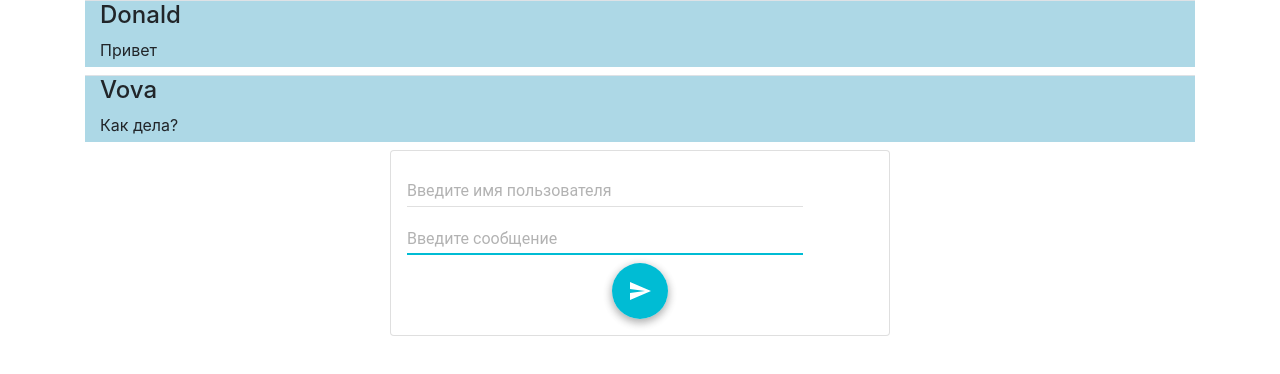
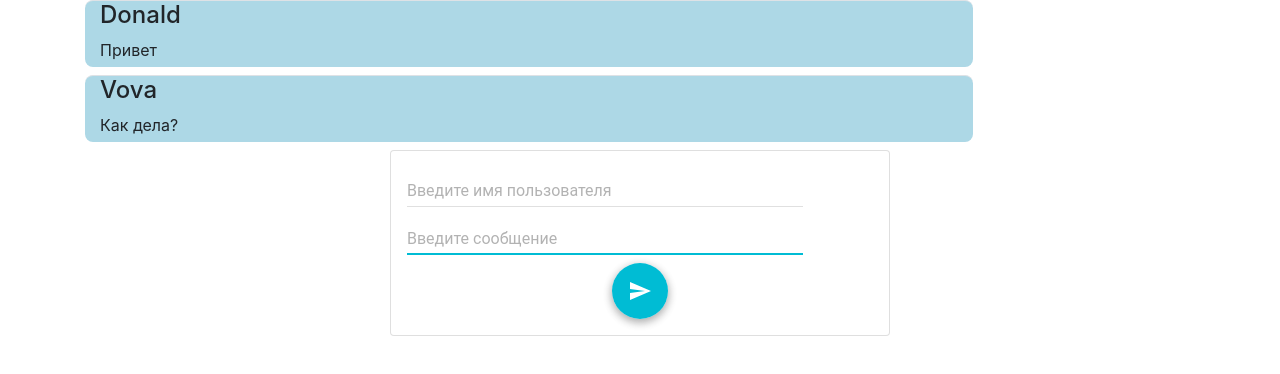
Before and after one commit to anton2009danilov/GB_React_basic, a React app: page / in a window 1280 px wide. Built offline with nearby package versions, Linux system fonts and the light colour scheme.

Commit message:
Визуально отделил сообщения робота от сообщений пользователей

```diff
--- a/static_src/components/Message.jsx
+++ b/static_src/components/Message.jsx
@@ -8,7 +8,14 @@ class Message extends React.Component {
 
   render() {
     return (
-      <div className="border-top mb-2 message-field">
+      <div
+        className="border-top mb-2 message-field"
+        style={
+          this.props.userName === "Робот"
+            ? { alignItems: "flex-end", marginLeft: "20%" }
+            : { marginRight: "20%" }
+        }
+      >
         <h4>{this.props.userName ? this.props.userName : "Аноним"}</h4>
         <p>{this.props.text}</p>
       </div>
--- a/static_src/styles/style.css
+++ b/static_src/styles/style.css
@@ -13,6 +13,10 @@ p {
 }
 
 .message-field {
+  display: flex;
+  flex-direction: column;
   background-color: lightblue;
-  padding: 0 0 5px 15px;
+  padding: 0 15px 5px 15px;
+  min-width: 150px;
+  border-radius: 8px;
 }
```
Also changed, not shown: 2 other files.
